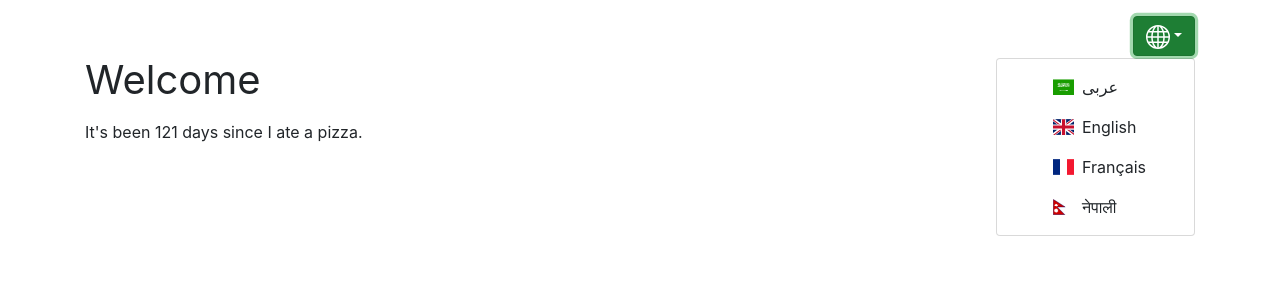
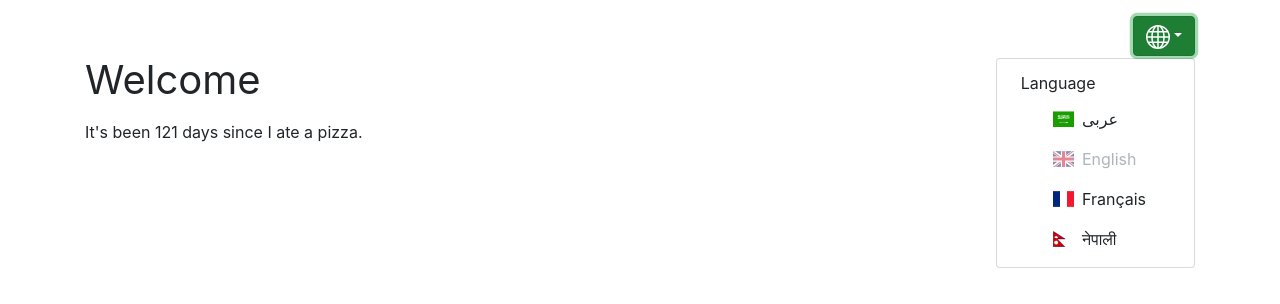
Before and after one commit to rajanmali/react-i18next, a React (Create React App) app: page / in a window 1280 px wide. Both pictures are taken after a click on the button 1163 px from the left and 35 px from the top of the page. Shown: the top 304 px of the page. Built offline with nearby package versions, Linux system fonts and the light colour scheme.

Commit message:
changes to dropdown to show language header

```diff
--- a/src/App.js
+++ b/src/App.js
@@ -36,15 +36,20 @@ const App = () => {
           </Dropdown.Toggle>
 
           <Dropdown.Menu>
+            <span className="dropdown-item-text">{t('language')}</span>
             {languagesArray.map(({ code, name, countryCode }) => (
               <Dropdown.Item key={countryCode}>
                 <li>
                   <button
                     className={'dropdown-item'}
                     onClick={() => i18next.changeLanguage(code)}
+                    disabled={code === currentLanguageCode}
                   >
                     <span
                       className={`flag-icon flag-icon-${countryCode} mx-2`}
+                      style={{
+                        opacity: code === currentLanguageCode ? 0.5 : 1,
+                      }}
                     ></span>
                     {name}
                   </button>
```
